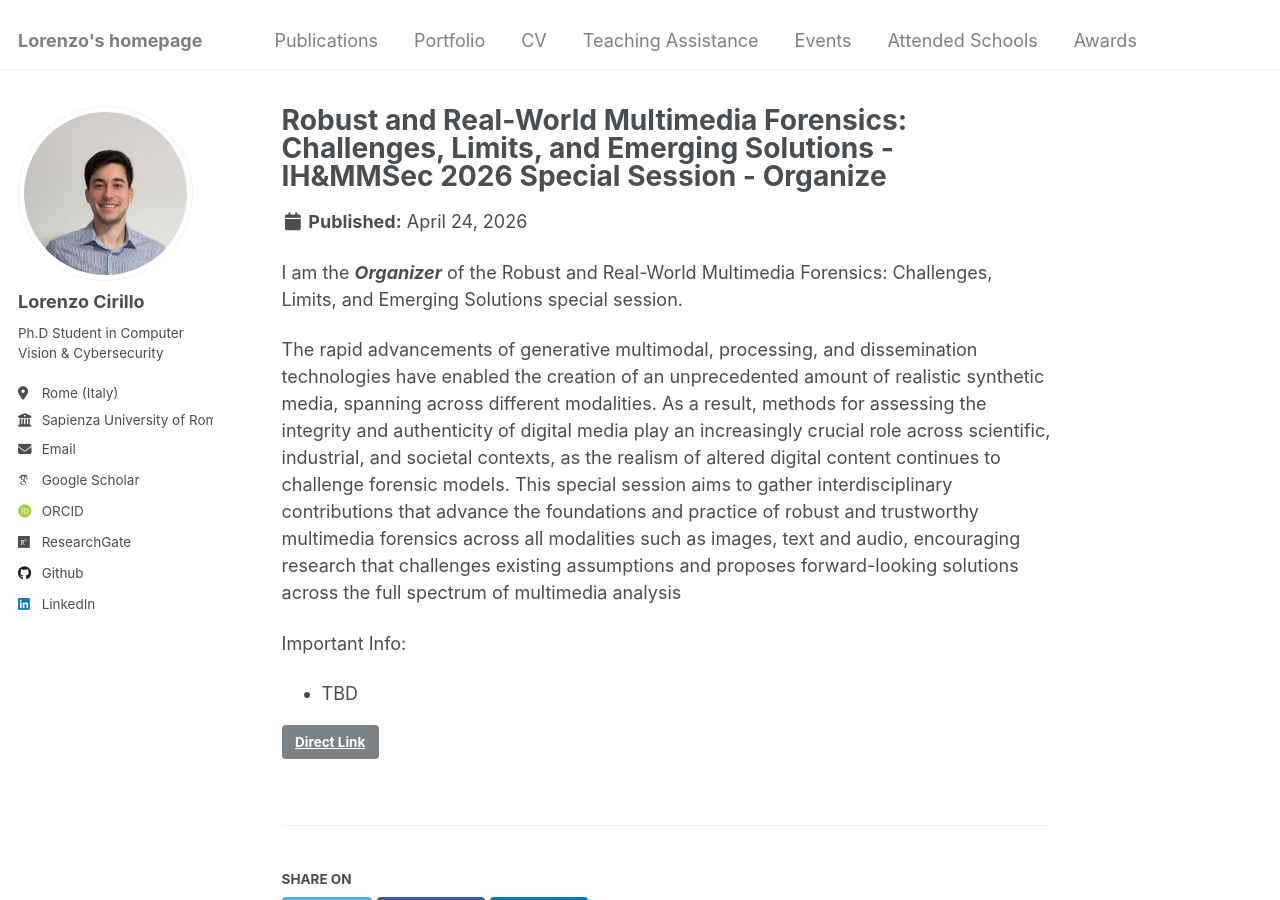
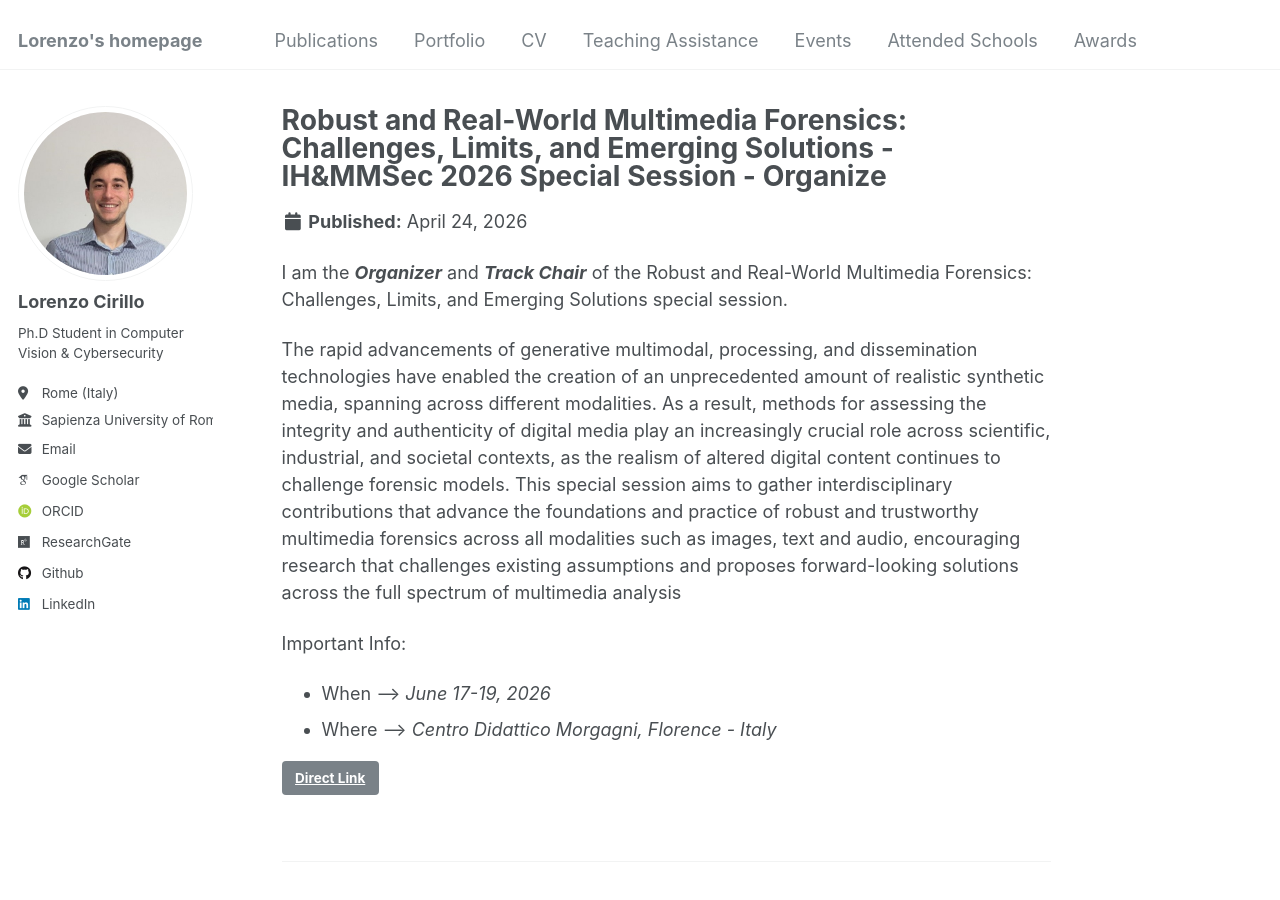
Before and after one commit to LorCir28/LorCir28.github.io, a Jekyll site: the page built from _events/IH&MMSec.md, in a window 1280 px wide and 900 px high. Built offline with Jekyll 4.4.1, drawn with Linux system fonts in a browser that asks for light colours; some web fonts are replaced.

Commit message:
special session ih&mmsec infor added

```diff
--- a/_events/IH&MMSec.md
+++ b/_events/IH&MMSec.md
@@ -9,10 +9,11 @@ link: "https://www.ihmmsec.org/cms/special-sessions/index.html"
 # location: "Rome, Italy"
 ---
 
- I am the ***Organizer*** of the Robust and Real-World Multimedia Forensics: Challenges, Limits, and Emerging Solutions special session.
+ I am the ***Organizer*** and ***Track Chair*** of the Robust and Real-World Multimedia Forensics: Challenges, Limits, and Emerging Solutions special session.
 
  The rapid advancements of generative multimodal, processing, and dissemination technologies have enabled the creation of an unprecedented amount of realistic synthetic media, spanning across different modalities. As a result, methods for assessing the integrity and authenticity of digital media play an increasingly crucial role across scientific, industrial, and societal contexts, as the realism of altered digital content continues to challenge forensic models.
  This special session aims to gather interdisciplinary contributions that advance the foundations and practice of robust and trustworthy multimedia forensics across all modalities such as images, text and audio, encouraging research that challenges existing assumptions and proposes forward-looking solutions across the full spectrum of multimedia analysis
 
  Important Info:
- - TBD
+ - When --> *June 17-19, 2026*
+ - Where --> *Centro Didattico Morgagni, Florence - Italy*
```
